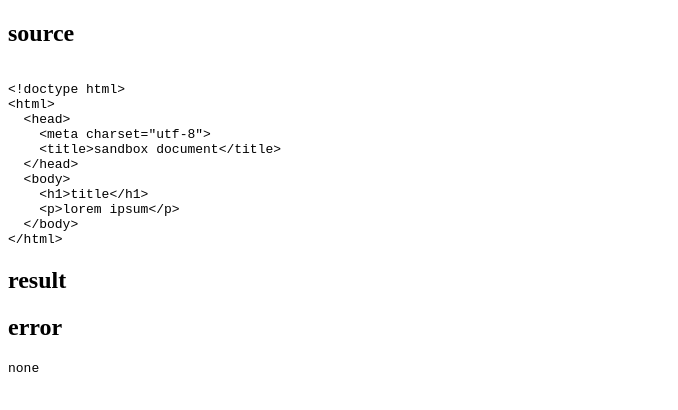
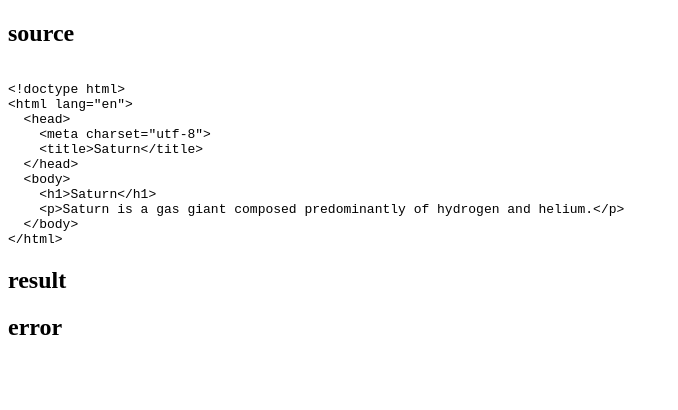
Before and after one commit to rehypejs/.github, a website built with Vite: page sandbox-templates/rehype-debug/index.html in a window 1280 px wide. Shown: the whole page, without its empty margins (0-678 px from the left). Built offline with nearby package versions, Linux system fonts and the light colour scheme; what rehype would draw is missing.

Commit message:
Refactor sandboxes

```diff
--- a/sandbox-templates/rehype-debug/index.html
+++ b/sandbox-templates/rehype-debug/index.html
@@ -1,7 +1,8 @@
 <!doctype html>
 <html lang="en">
   <head>
-    <meta charset="utf-8">
+    <meta charset="utf8">
+    <meta content="initial-scale=1, width=device-width" name="viewport">
     <title>rehype sandbox</title>
   </head>
   <body>
--- a/sandbox-templates/rehype-debug/package.json
+++ b/sandbox-templates/rehype-debug/package.json
@@ -5,14 +5,14 @@
   "license": "MIT",
   "type": "module",
   "main": "src/index.ts",
-  "scripts": {
-    "start": "tsc && vite"
-  },
   "dependencies": {
     "rehype": "^13.0.0"
   },
   "devDependencies": {
     "typescript": "^5.0.0",
     "vite": "^5.0.0"
+  },
+  "scripts": {
+    "start": "tsc && vite"
   }
 }
--- a/sandbox-templates/rehype-debug/src/index.ts
+++ b/sandbox-templates/rehype-debug/src/index.ts
@@ -1,32 +1,38 @@
 // ⚠️ Important! Please make sure the dependencies are up to date.
-// On code sandbox, you can refresh them in the Dependencies section (left-bottom)
+// On code sandbox, you can refresh them in the Dependencies section (left-bottom).
 // On stackblitz, you can open the package.json file, update the versions,
-// then run npm install in the stackblitz terminal
+// then run npm install in the stackblitz terminal.
 
 import {rehype} from 'rehype'
 
-const sourceHtml = `
+const html = `
 <!doctype html>
-<html>
+<html lang="en">
   <head>
     <meta charset="utf-8">
-    <title>sandbox document</title>
+    <title>Saturn</title>
   </head>
   <body>
-    <h1>title</h1>
-    <p>lorem ipsum</p>
+    <h1>Saturn</h1>
+    <p>Saturn is a gas giant composed predominantly of hydrogen and helium.</p>
   </body>
 </html>
 `
 
+const $error = document.querySelector('#error')!
+const $result = document.querySelector('#result')!
+const $source = document.querySelector('#source')!
+
 try {
-  document.querySelector('#source')!.textContent = sourceHtml
+  $source.textContent = html
 
   const file = await rehype()
     // Add any plugins here
-    .process(sourceHtml)
+    .process(html)
 
-  document.querySelector('#result')!.textContent = String(file)
+  $error.textContent = ''
+  $result.textContent = String(file)
 } catch (error) {
-  document.querySelector('#error')!.textContent = String(error)
+  $error.textContent = String(error)
+  $result.textContent = ''
 }
--- a/sandbox-templates/rehype-dom-debug/package.json
+++ b/sandbox-templates/rehype-dom-debug/package.json
@@ -4,14 +4,14 @@
   "private": true,
   "main": "src/index.ts",
   "type": "module",
-  "scripts": {
-    "start": "tsc && vite"
-  },
   "dependencies": {
     "rehype-dom": "^7.0.0"
   },
   "devDependencies": {
     "typescript": "^5.0.0",
     "vite": "^5.0.0"
+  },
+  "scripts": {
+    "start": "tsc && vite"
   }
 }
```
Also changed, not shown: sandbox-templates/rehype-debug/tsconfig.json (+5 -11 lines), sandbox-templates/rehype-debug/tsconfig.node.json (deleted, +0 -8 lines), sandbox-templates/rehype-dom-debug/index.html (+2 -1 lines), sandbox-templates/rehype-dom-debug/src/index.ts (+19 -12 lines), sandbox-templates/rehype-dom-debug/tsconfig.json (+5 -11 lines), sandbox-templates/rehype-dom-debug/tsconfig.node.json (deleted, +0 -8 lines), 2 other files.
